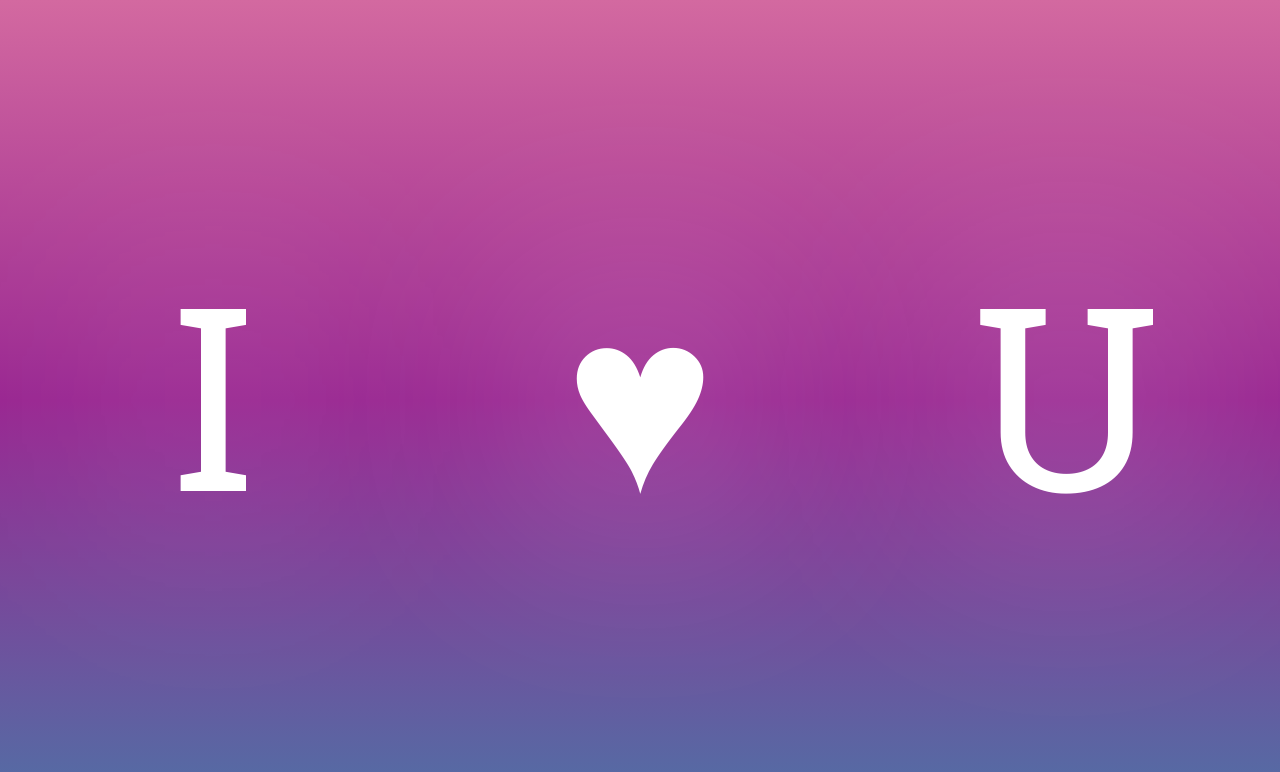
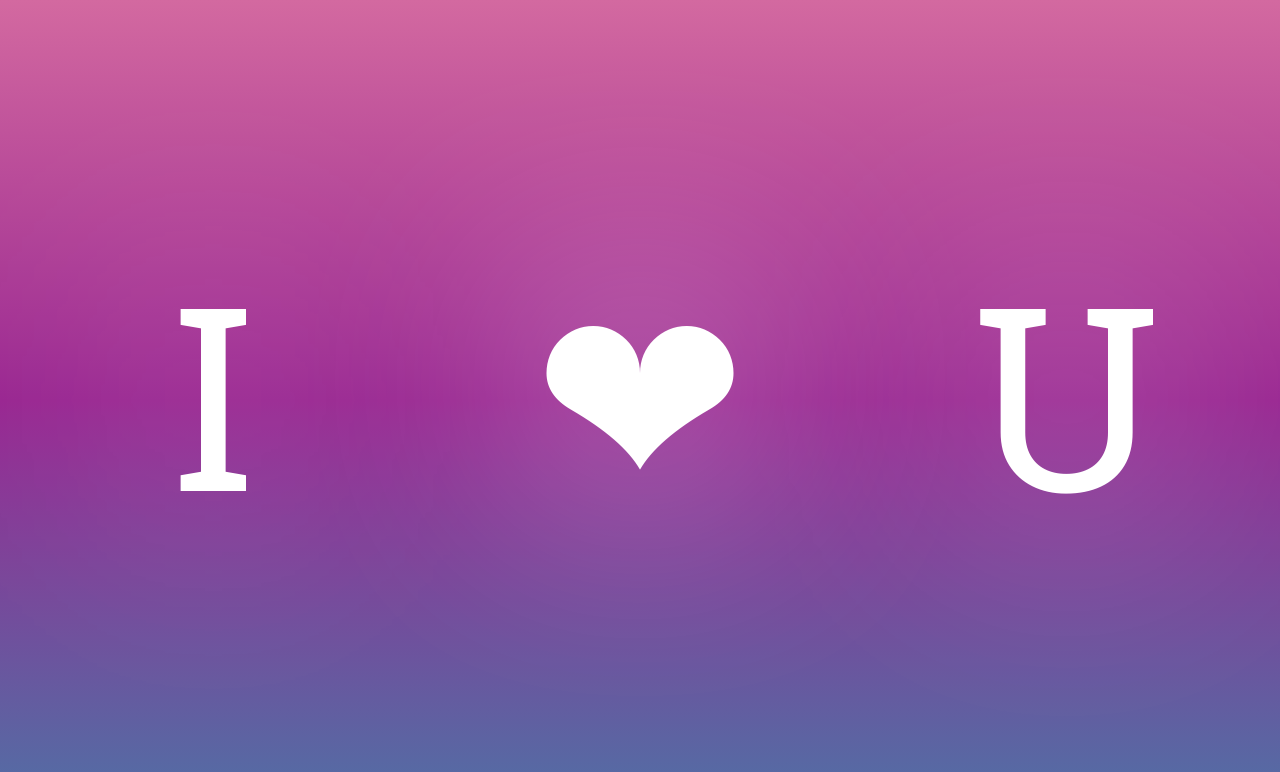
Before and after one commit to gazwald/mel, a plain HTML site: page index.html in a window 1280 px wide. Drawn offline with Linux system fonts and the light colour scheme.

Commit message:
Changed heart to the one I like.

```diff
--- a/index.html
+++ b/index.html
@@ -15,7 +15,7 @@
           <p>I</p>
       </div>
 	  <div id="magic" class="columns small-4">
-          <p id="pulsate">&#9829</p>
+          <p id="pulsate">&#10084;</p>
       </div>
 	  <div id="magic" class="columns small-4">
           <p>U</p>
```
